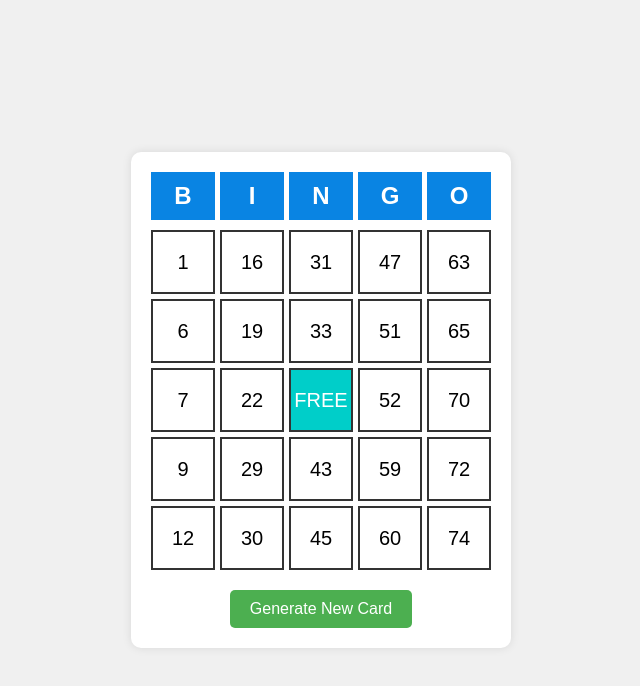
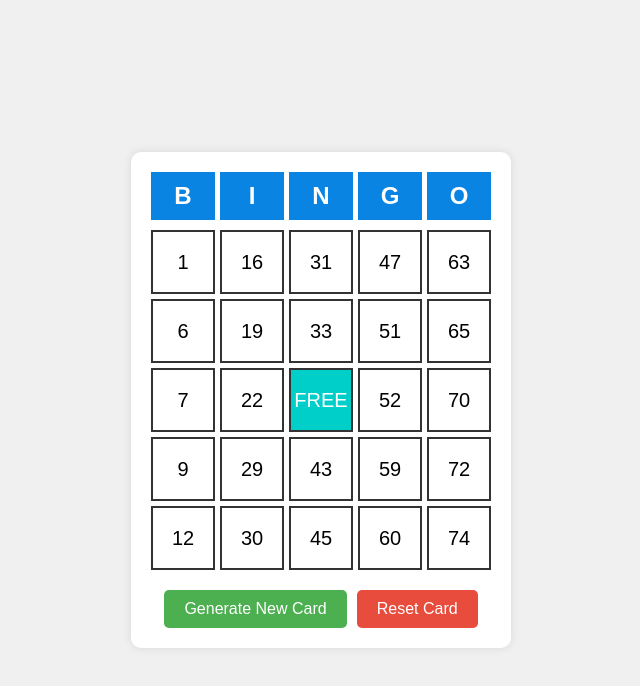
Before and after one commit to allyn8444/bingo-card, a plain HTML site: page index.html in a window 1280 px wide. Shown: the whole page, without its empty margins (319-959 px from the left). Drawn offline with Linux system fonts and the light colour scheme.

Commit message:
added reset button

```diff
--- a/index.html
+++ b/index.html
@@ -20,9 +20,10 @@
         <div class="bingo-grid">
             <!-- Grid will be filled by JavaScript -->
         </div>
-        <!-- Generate new card -->
+
         <div class="button-container">
             <button id="generate-card" class="generate-btn">Generate New Card</button>
+            <button id="reset-card" class="reset-btn">Reset Card</button>
         </div>
     </div>
     <script src="/script.js"></script>
--- a/script.js
+++ b/script.js
@@ -63,3 +63,15 @@ document.getElementById('generate-card').addEventListener('click', () => {
     clearGrid();
     generateBingoCard();
 });
+
+// Reset card (remove colors)
+function resetCard() {
+    const markedCells = document.querySelectorAll('.bingo-number.marked');
+    markedCells.forEach(cell => {
+        if (cell.textContent !== 'FREE') {
+            cell.classList.remove('marked');
+        }
+    });
+}
+
+document.getElementById('reset-card').addEventListener('click', resetCard);
--- a/styles.css
+++ b/styles.css
@@ -53,10 +53,27 @@ body {
     color: white;
 }
 
-/* Generate new card */
 .button-container {
     margin-top: 20px;
     text-align: center;
+    display: flex;
+    gap: 10px;
+    justify-content: center;
+}
+
+.reset-btn {
+    padding: 10px 20px;
+    font-size: 16px;
+    background-color: #e74c3c;
+    color: white;
+    border: none;
+    border-radius: 5px;
+    cursor: pointer;
+    transition: background-color 0.3s;
+}
+
+.reset-btn:hover {
+    background-color: #c0392b;
 }
 
 .generate-btn {
```
